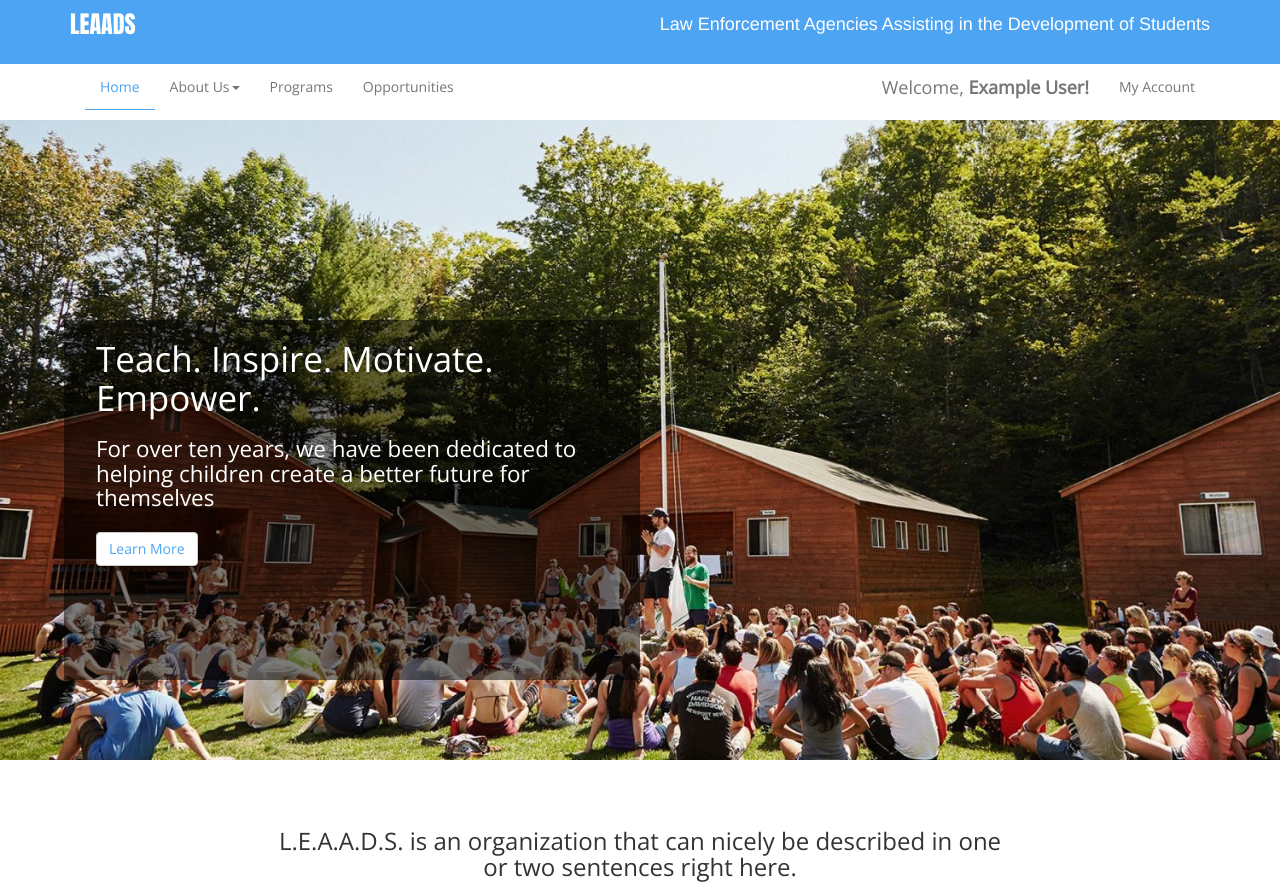
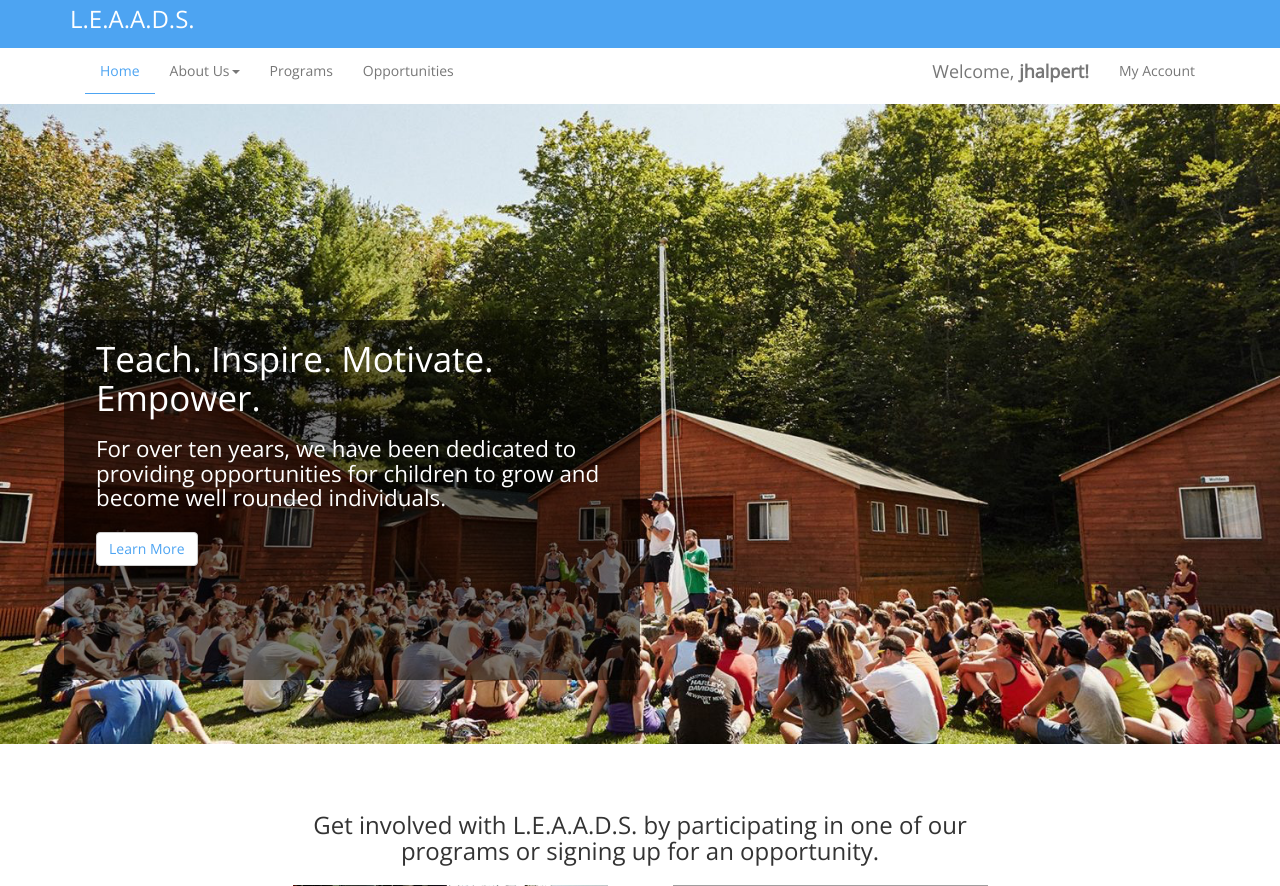
Before and after one commit to SrutiG/LEAADS-website, a Flask app: page /home in a window 1280 px wide. Shown: the top 886 px of the page. Run offline with Flask 2, Linux system fonts and the light colour scheme; the visitor is signed in with stand-in values (Sample User, id 1); data that the repository does not hold is empty; some libraries are stand-ins or nearby versions; grey boxes are pictures that could not be loaded.

Commit message:
admin stuff

```diff
--- a/app/static/css/index.css
+++ b/app/static/css/index.css
@@ -23,25 +23,25 @@ body {
 /* header and navigation */
 .top-header {
     background-color: var(--header);
-    height: 8vh;
-    min-height: 40px;
+    height: 6vh;
+    min-height: 35px;
     width: 100vw;
     color: var(--colorPrimaryLight);
     position: static;
     font-size: 100%;
-    font-family: Impact, Helvetica;
+    /*font-family: Impact, Helvetica;*/
 }
 
 #main-title {
     display: inline-block;
-    margin-top: 1%;
+    margin-top: 0.5%;
     vertical-align: middle;
 }
 
 .header-content > #sub-title {
     display: inline-block;
     float: right;
-    margin-top: 1.3%;
+    margin-top: 0.8%;
     font-family: Helvetica;
 }
 
--- a/app/templates/about_us.html
+++ b/app/templates/about_us.html
@@ -2,7 +2,7 @@
 {%block content %}
 <!-- Main Picture -->
 <div class>
-  <img class="img-responsive" src="{{url_for('static', filename='images/leaads-darth.png')}}">
+  <img class="img-responsive" src="{{url_for('static', filename='images/picture_of_children.png')}}" style="width:100%;">
 </div>
 
 <!-- Main Body -->
--- a/app/templates/admin-layout.html
+++ b/app/templates/admin-layout.html
@@ -49,6 +49,7 @@
         <a href="#" class="list-group-item list-group-item-action">Home</a>
         <a href="#" class="list-group-item list-group-item-action">Blog</a>
         <a href="#" class="list-group-item list-group-item-action">Opportunities</a>
+        <a href="#" class="list-group-item list-group-item-action">Programs</a>
         <a href="#" class="list-group-item list-group-item-action">Calendar</a>
         <a href="#" class="list-group-item list-group-item-action">Members</a>
     </div>
--- a/app/templates/home.html
+++ b/app/templates/home.html
@@ -7,7 +7,7 @@
     </div>
     <div class="main-content">
         <h1 class="main-title">Teach. Inspire. Motivate. Empower.</h1>
-        <h2 class="sub-main-title">For over ten years, we have been dedicated to helping children create a better future for themselves</h2>
+        <h2 class="sub-main-title">For over ten years, we have been dedicated to providing opportunities for children to grow and become well rounded individuals.</h2>
         <button class="btn-default btn learn-more-main" id="home-learn-more" type="button">Learn More</button>
     </div>
 </div>
@@ -16,7 +16,7 @@
 
 <div class="container jumbotron main">
     <div class="col-md-8 col-md-offset-2">
-        <h3 class="text-center">L.E.A.A.D.S. is an organization that can nicely be described in one or two sentences right here.</h3>
+        <h3 class="text-center">Get involved with L.E.A.A.D.S. by participating in one of our programs or signing up for an opportunity.</h3>
     <div class="row">
         <div class="col-md-6 col-md-offset-0 col-sm-4 col-sm-offset-1 col-xs-4 col-xs-offset-1 col-centered text-center"> <img src="{{url_for('static', filename='images/prog-opps.PNG')}}"
                                     style="width: 90%; height: 90%; margin-top: 10px;"> </div>
@@ -55,7 +55,17 @@
             </div>
 
             <div class="item carousel-item">
-                <img class="carousel-img" src="{{url_for('static', filename='images/leaads-girls.png')}}" alt="children_sports">
+                <img class="carousel-img" src="{{url_for('static', filename='images/leaads-girls.png')}}" alt="leaads-group">
+                <div class="news-item text-center">
+
+                </div>
+                <div class="news-text text-center">
+                    <p>Lorem ipsum dolor sit amet, consectetur adipiscing elit, sed do eiusmod tempor incididunt ut labore et dolore magna aliqua. Ut enim ad minim veniam, quis nostrud exercitation ullamco laboris nisi ut aliquip ex ea commodo consequat.</p>
+                </div>
+            </div>
+
+            <div class="item carousel-item">
+                <img class="carousel-img" src="{{url_for('static', filename='images/leaads-darth.png')}}" alt="leaads-darth">
                 <div class="news-item text-center">
 
                 </div>
--- a/app/templates/layout.html
+++ b/app/templates/layout.html
@@ -37,8 +37,7 @@
 <header class="top-header">
     <div class="container nav-content">
         <div class="header-content">
-            <h3 id="main-title">LEAADS</h3>
-            <h4 id="sub-title">Law Enforcement Agencies Assisting in the Development of Students</h4>
+            <h3 id="main-title">L.E.A.A.D.S.</h3>
         </div>
     </div>
 </header>
--- a/app/views.py
+++ b/app/views.py
@@ -33,7 +33,7 @@ def opportunitydetail():
 @app.route('/home')
 def home():
     login = session.get('login')
-    user = "Example User"
+    user = "jhalpert"
     conn = mysql.connection
     cursor = conn.cursor()
     cursor.execute("SELECT * FROM PHOTO;")
```
